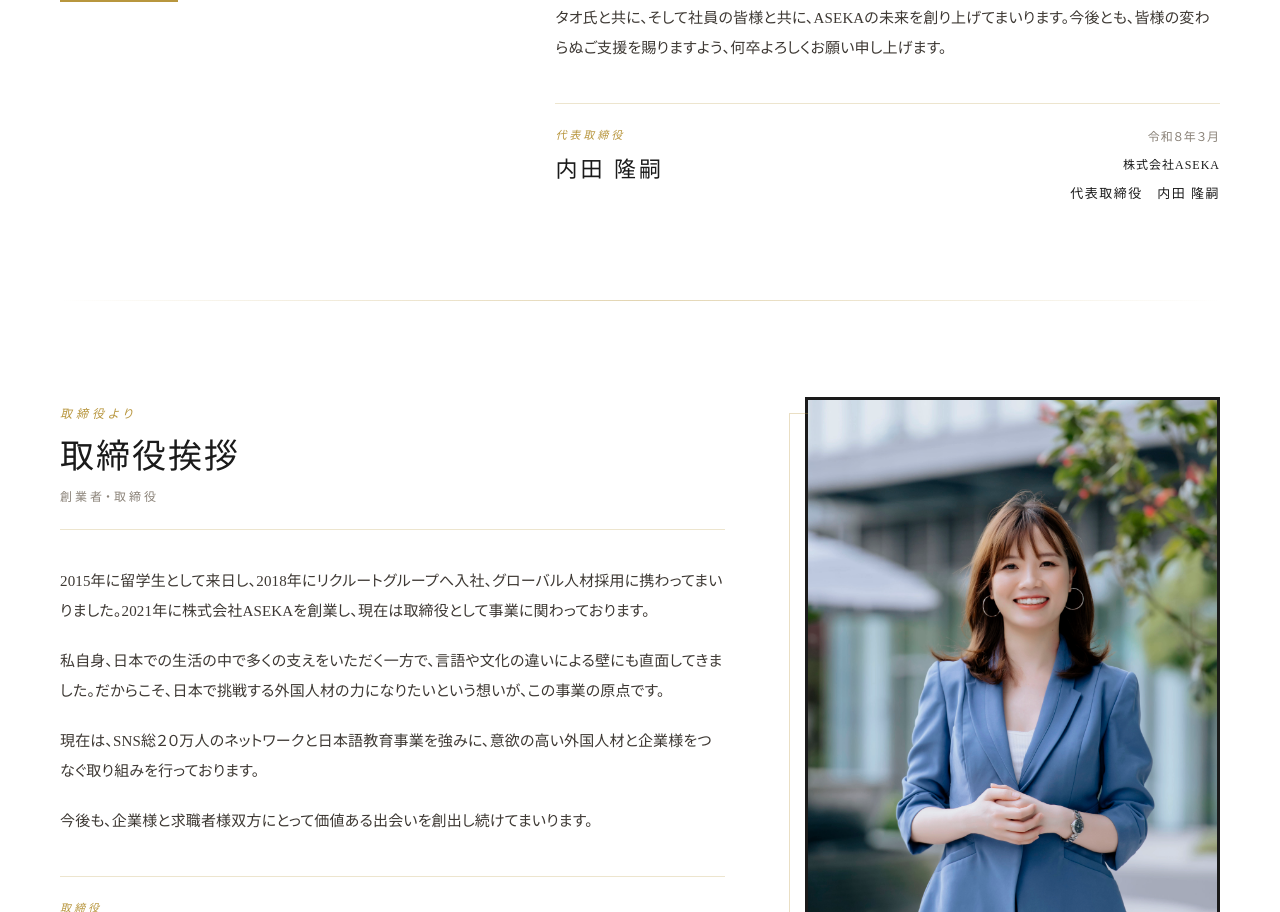
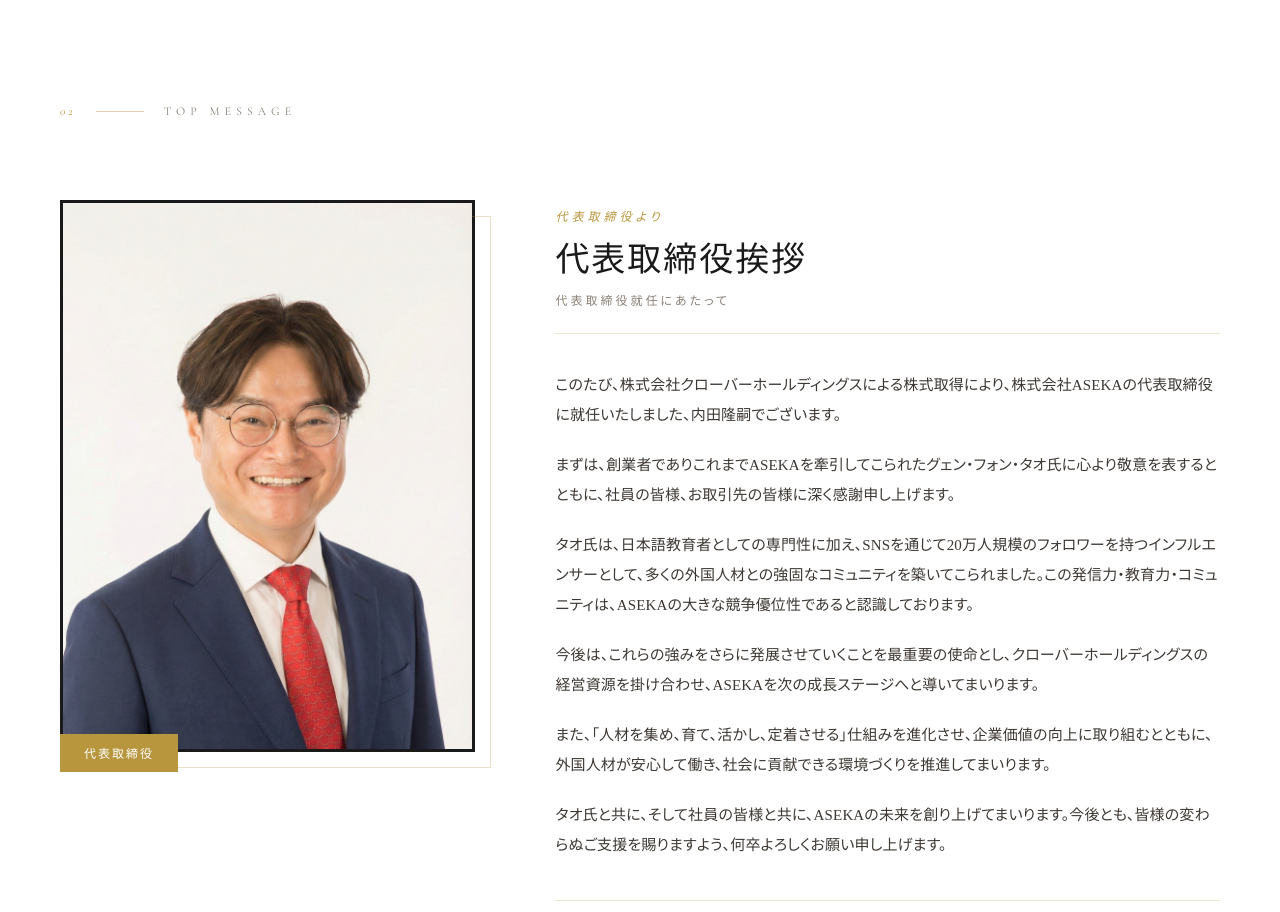
Before and after one commit to KKAI90/aseka-website-dev, a Next.js app: page /about in a window 1280 px wide. Shown: the part 1888-2800 px from the top of the page. Built offline with nearby package versions, Linux system fonts and the light colour scheme.

Commit message:
revert: restore About page to April 8 state
Restores about/page.tsx (re-adds Philosophy + PhotoStrip sections),
Hero.tsx (team-office-1.jpg background), TopMessage.tsx, and
CompanyInfo.tsx to pre-April-9 state.

Co-Authored-By: Claude Sonnet 4.6 <noreply@anthropic.com>

```diff
--- a/src/app/about/page.tsx
+++ b/src/app/about/page.tsx
@@ -1,5 +1,6 @@
 import Navbar from "@/components/Navbar";
 import Hero from "@/components/Hero";
+import Philosophy from "@/components/Philosophy";
 import PhotoStrip from "@/components/PhotoStrip";
 import TopMessage from "@/components/TopMessage";
 import CompanyInfo from "@/components/CompanyInfo";
@@ -11,6 +12,7 @@ export default function AboutPage() {
     <main>
       <Navbar />
       <Hero />
+      <Philosophy />
       <PhotoStrip />
       <TopMessage />
       <CompanyInfo />
--- a/src/components/CompanyInfo.tsx
+++ b/src/components/CompanyInfo.tsx
@@ -13,10 +13,9 @@ const ROWS = {
     { label: "本社",          value: "〒101-0025 東京都千代田区神田佐久間町 3-27-3\nレーベンハークビル 5F" },
     { label: "連絡先",        value: "03-6231-9969", href: "tel:0362319969" },
     { label: "会社サイト",    value: "aseka.co.jp",  href: "http://aseka.co.jp", target: "_blank" },
-    { label: "事業内容", span: true, value: "外国人人材紹介及び支援業務\n外国人向け日本語教育サービス" },
-    { label: "許認可・届出", span: true, value: "有料職業紹介事業（許可番号：13-ユ-313472）\n登録支援機関（登録番号：22登-007089）" },
+    { label: "事業内容", span: true, value: "登録支援機関（登録番号：22登-007089）\n有料職業紹介事業（許可番号：13-ゆ-313472）\n人材育成サービス" },
     { label: "顧問",          value: "税理士法人大石会計事務所" },
-    { label: "グループ会社",  value: "株式会社クローバーホールディングス" },
+    { label: "関係会社",      value: "株式会社THAO TOKYO（タオ トウキョウ）" },
     { label: "主要取引銀行", span: true, value: "三井住友銀行 新宿岩戸支店 / 東京シティ信用金庫　秋葉原支店" },
   ] as Row[],
   EN: [
@@ -28,10 +27,9 @@ const ROWS = {
     { label: "Head Office",         value: "〒101-0025 Kanda Sakumacho 3-27-3, Chiyoda-ku, Tokyo\nRevenharque Building 5F" },
     { label: "Phone",               value: "03-6231-9969", href: "tel:0362319969" },
     { label: "Website",             value: "aseka.co.jp",  href: "http://aseka.co.jp", target: "_blank" },
-    { label: "Business", span: true, value: "Foreign HR Placement and Support Services\nJapanese Language Education Services for Foreign Nationals" },
-    { label: "Licenses", span: true, value: "Fee-based Employment Placement (Permit No.: 13-ユ-313472)\nRegistered Support Organization (No.: 22登-007089)" },
+    { label: "Business", span: true, value: "Registered Support Organization (No.: 22登-007089)\nFee-based Employment Placement (No.: 13-ゆ-313472)\nHuman Resource Development Services" },
     { label: "Advisor",             value: "Oishi Accounting Tax Corporation" },
-    { label: "Group Company",       value: "Clover Holdings Co., Ltd." },
+    { label: "Affiliated Co.",      value: "THAO TOKYO Co., Ltd." },
     { label: "Main Banks", span: true, value: "SMBC Shinjuku Iwato Branch / Tokyo City Shinkin Bank Akihabara Branch" },
   ] as Row[],
   VN: [
@@ -43,10 +41,9 @@ const ROWS = {
     { label: "Trụ sở chính",       value: "〒101-0025 3-27-3 Kanda Sakumacho, Chiyoda-ku, Tokyo\nTòa nhà Revenharque, Tầng 5" },
     { label: "Điện thoại",          value: "03-6231-9969", href: "tel:0362319969" },
     { label: "Website",             value: "aseka.co.jp",  href: "http://aseka.co.jp", target: "_blank" },
-    { label: "Dịch vụ", span: true, value: "Giới thiệu và Hỗ trợ Nhân sự Nước ngoài\nDịch vụ Giáo dục Tiếng Nhật cho Người Nước ngoài" },
-    { label: "Giấy phép", span: true, value: "Dịch vụ Giới thiệu Việc làm có Phí (Số: 13-ユ-313472)\nTổ chức Hỗ trợ Đăng ký (Số: 22登-007089)" },
+    { label: "Dịch vụ", span: true, value: "Tổ chức Hỗ trợ Đăng ký (Số: 22登-007089)\nDịch vụ Giới thiệu Việc làm có Phí (Số: 13-ゆ-313472)\nDịch vụ Phát triển Nhân lực" },
     { label: "Cố vấn",              value: "Văn phòng Kế toán Thuế Oishi" },
-    { label: "Công ty Tập đoàn",    value: "Công ty Cổ phần Clover Holdings" },
+    { label: "Công ty liên kết",    value: "Công ty Cổ phần THAO TOKYO" },
     { label: "Ngân hàng giao dịch", span: true, value: "SMBC Chi nhánh Shinjuku Iwato / Tokyo City Shinkin Bank Chi nhánh Akihabara" },
   ] as Row[],
 };
@@ -64,7 +61,7 @@ export default function CompanyInfo() {
   return (
     <section id="company" style={{ padding: "120px 60px", background: "var(--dark)" }}>
       <div style={{ display: "flex", alignItems: "center", gap: "20px", marginBottom: "72px" }}>
-        <span style={{ fontFamily: "'Cormorant Garamond', serif", fontSize: "12px", color: "var(--gold)", letterSpacing: "3px", fontStyle: "italic" }}>02</span>
+        <span style={{ fontFamily: "'Cormorant Garamond', serif", fontSize: "12px", color: "var(--gold)", letterSpacing: "3px", fontStyle: "italic" }}>03</span>
         <div style={{ width: "48px", height: "1px", background: "var(--gold)", opacity: 0.45, flexShrink: 0 }} />
         <span style={{ fontFamily: "'Cormorant Garamond', serif", fontSize: "12px", letterSpacing: "5px", color: "rgba(250,247,242,0.45)", textTransform: "uppercase" }}>Company Overview</span>
       </div>
--- a/src/components/Hero.tsx
+++ b/src/components/Hero.tsx
@@ -23,13 +23,13 @@ export default function Hero() {
 
       {/* Background photo — full screen */}
       <img
-        src="/images/ズェン.jpg"
+        src="/images/team-office-1.jpg"
         alt="ASEKA Office"
         style={{
           position: "absolute", inset: 0,
           width: "100%", height: "100%",
           objectFit: "cover",
-          objectPosition: "center center",
+          objectPosition: "center 30%",
         }}
       />
 
--- a/src/components/TopMessage.tsx
+++ b/src/components/TopMessage.tsx
@@ -7,11 +7,10 @@ const T = {
     uchida: {
       eyebrow: "代表取締役より",
       title: "代表取締役挨拶",
-      subtitle: "",
+      subtitle: "代表取締役就任にあたって",
       ceoLabel: "代表取締役",
       ceoSignatureLabel: "代表取締役",
       ceoName: "内田 隆嗣",
-      closing: { date: "令和８年３月", company: "株式会社ASEKA", name: "代表取締役　内田 隆嗣" },
       paragraphs: [
         "このたび、株式会社クローバーホールディングスによる株式取得により、株式会社ASEKAの代表取締役に就任いたしました、内田隆嗣でございます。",
         "まずは、創業者でありこれまでASEKAを牽引してこられたグェン・フォン・タオ氏に心より敬意を表するとともに、社員の皆様、お取引先の皆様に深く感謝申し上げます。",
@@ -28,7 +27,6 @@ const T = {
       ceoLabel: "取締役",
       ceoSignatureLabel: "取締役",
       ceoName: "グェン　フォン　タオ",
-      closing: null,
       paragraphs: [
         "2015年に留学生として来日し、2018年にリクルートグループへ入社、グローバル人材採用に携わってまいりました。2021年に株式会社ASEKAを創業し、現在は取締役として事業に関わっております。",
         "私自身、日本での生活の中で多くの支えをいただく一方で、言語や文化の違いによる壁にも直面してきました。だからこそ、日本で挑戦する外国人材の力になりたいという想いが、この事業の原点です。",
@@ -42,11 +40,10 @@ const T = {
     uchida: {
       eyebrow: "From the Representative Director",
       title: "Representative Director's Message",
-      subtitle: "",
+      subtitle: "On My Appointment as Representative Director",
       ceoLabel: "Representative Director",
       ceoSignatureLabel: "Representative Director",
       ceoName: "Takashi Uchida",
-      closing: { date: "March 2026", company: "ASEKA Co., Ltd.", name: "Representative Director   Takashi Uchida" },
       paragraphs: [
         "I am Takashi Uchida, appointed as Representative Director of ASEKA Co., Ltd. following the acquisition of shares by Clover Holdings Co., Ltd.",
         "First and foremost, I would like to express my deepest respect to Ms. Nguyen Phuong Thao, the founder who has led ASEKA with dedication, and extend my sincere gratitude to all employees and business partners.",
@@ -63,7 +60,6 @@ const T = {
       ceoLabel: "Director",
       ceoSignatureLabel: "Director",
       ceoName: "Nguyen Phuong Thao",
-      closing: null,
       paragraphs: [
         "I came to Japan in 2015 as an international student, joined Recruit Group in 2018, and was involved in global talent recruitment. In 2021, I co-founded ASEKA Co., Ltd. and currently serve as a Director.",
         "While living in Japan, I have received tremendous support from those around me, yet I have also faced barriers due to language and cultural differences. That experience is the very foundation of what drives this business — a sincere desire to empower foreign professionals who are taking on the challenge of working in Japan.",
@@ -77,11 +73,10 @@ const T = {
     uchida: {
       eyebrow: "Từ Giám đốc Điều hành",
       title: "Thông điệp Giám đốc Điều hành",
-      subtitle: "",
+      subtitle: "Nhân dịp nhậm chức Giám đốc Điều hành",
       ceoLabel: "Giám đốc Điều hành",
       ceoSignatureLabel: "Giám đốc Điều hành",
       ceoName: "Uchida Takashi (内田 隆嗣)",
-      closing: { date: "Tháng 3, 2026", company: "Công ty Cổ phần ASEKA", name: "Giám đốc Điều hành   Uchida Takashi" },
       paragraphs: [
         "Tôi là Uchida Takashi, được bổ nhiệm làm Giám đốc Điều hành Công ty Cổ phần ASEKA sau khi Clover Holdings Co., Ltd. hoàn tất việc mua lại cổ phần.",
         "Trước hết, tôi xin bày tỏ sự kính trọng sâu sắc đối với bà Nguyễn Phương Thảo — người sáng lập đã dẫn dắt ASEKA với tất cả tâm huyết, và gửi lời cảm ơn chân thành đến toàn thể nhân viên cũng như các đối tác kinh doanh.",
@@ -98,7 +93,6 @@ const T = {
       ceoLabel: "Giám đốc",
       ceoSignatureLabel: "Giám đốc",
       ceoName: "Nguyễn Phương Thảo",
-      closing: null,
       paragraphs: [
         "Tôi đến Nhật Bản năm 2015 với tư cách sinh viên du học, gia nhập Recruit Group năm 2018 và tham gia vào tuyển dụng nhân tài toàn cầu. Năm 2021, tôi đồng sáng lập Công ty Cổ phần ASEKA và hiện đang giữ vai trò Giám đốc.",
         "Trong cuộc sống tại Nhật, tôi đã nhận được rất nhiều sự hỗ trợ từ mọi người, nhưng cũng đối mặt với những rào cản về ngôn ngữ và văn hóa. Chính những trải nghiệm đó là nguồn gốc của sự nghiệp này — mong muốn chân thành được trở thành chỗ dựa cho những người nước ngoài đang dũng cảm thách thức bản thân tại Nhật Bản.",
@@ -109,16 +103,14 @@ const T = {
   },
 };
 
-type Closing = { date: string; company: string; name: string } | null;
-
 function PersonBlock({
   photoSrc, photoAlt, eyebrow, title, subtitle,
-  ceoLabel, ceoSignatureLabel, ceoName, paragraphs, photoLeft, closing,
+  ceoLabel, ceoSignatureLabel, ceoName, paragraphs, photoLeft,
 }: {
   photoSrc: string; photoAlt: string;
   eyebrow: string; title: string; subtitle: string;
   ceoLabel: string; ceoSignatureLabel: string; ceoName: string;
-  paragraphs: string[]; photoLeft: boolean; closing: Closing;
+  paragraphs: string[]; photoLeft: boolean;
 }) {
   const photo = (
     <div style={{ position: "relative" }}>
@@ -171,16 +163,12 @@ function PersonBlock({
         fontFamily: "'Noto Serif JP', serif",
         fontSize: "clamp(22px, 2.8vw, 34px)", fontWeight: 400,
         color: "var(--dark)", letterSpacing: "2px",
-        marginBottom: subtitle ? "8px" : "36px",
-        paddingBottom: subtitle ? "0" : "24px",
-        borderBottom: subtitle ? "none" : "1px solid rgba(184,150,62,0.25)",
-        lineHeight: 1.3,
+        marginBottom: "8px", lineHeight: 1.3,
       }}>
         {title}
       </h2>
 
-      {/* Subtitle (only if non-empty) */}
-      {subtitle && (
+      {/* Subtitle */}
       <p style={{
         fontFamily: "'Noto Sans JP', sans-serif",
         fontSize: "12px", letterSpacing: "3px",
@@ -190,28 +178,24 @@ function PersonBlock({
       }}>
         {subtitle}
       </p>
-      )}
 
       {/* Paragraphs */}
-      {paragraphs.map((p, i) => (
+      {paragraphs.map((text, i) => (
         <p key={i} style={{
           fontFamily: "'Noto Serif JP', serif",
           fontSize: "15px", lineHeight: 2,
           color: "#3d3833", marginBottom: "20px", letterSpacing: "0.01em",
         }}>
-          {p}
+          {text}
         </p>
       ))}
 
-      {/* Signature row */}
+      {/* Signature */}
       <div style={{
         marginTop: "40px", paddingTop: "24px",
         borderTop: "1px solid rgba(184,150,62,0.25)",
-        display: "flex", justifyContent: "space-between", alignItems: "flex-start",
-        gap: "24px",
+        display: "flex", flexDirection: "column", gap: "8px",
       }}>
-        {/* Left: name signature */}
-        <div style={{ display: "flex", flexDirection: "column", gap: "8px" }}>
         <span style={{
           fontFamily: "'Cormorant Garamond', serif",
           fontSize: "11px", letterSpacing: "3px",
@@ -226,25 +210,6 @@ function PersonBlock({
         }}>
           {ceoName}
         </div>
-        </div>
-
-        {/* Right: closing block (date / company / full name) — Uchida only */}
-        {closing && (
-          <div style={{
-            display: "flex", flexDirection: "column", gap: "10px",
-            textAlign: "right", alignSelf: "flex-end",
-          }}>
-            <span style={{ fontFamily: "'Noto Serif JP', serif", fontSize: "12px", color: "var(--warm-gray)", letterSpacing: "1px" }}>
-              {closing.date}
-            </span>
-            <span style={{ fontFamily: "'Noto Serif JP', serif", fontSize: "12px", color: "var(--dark)", letterSpacing: "1px" }}>
-              {closing.company}
-            </span>
-            <span style={{ fontFamily: "'Noto Serif JP', serif", fontSize: "13px", color: "var(--dark)", letterSpacing: "1.5px", fontWeight: 500 }}>
-              {closing.name}
-            </span>
-          </div>
-        )}
       </div>
     </div>
   );
@@ -269,12 +234,12 @@ export default function TopMessage() {
     <section style={{ padding: "120px 60px", background: "white" }}>
       {/* Section header */}
       <div style={{ display: "flex", alignItems: "center", gap: "20px", marginBottom: "80px" }}>
-        <span style={{ fontFamily: "'Cormorant Garamond', serif", fontSize: "12px", color: "var(--gold)", letterSpacing: "3px", fontStyle: "italic" }}>01</span>
+        <span style={{ fontFamily: "'Cormorant Garamond', serif", fontSize: "12px", color: "var(--gold)", letterSpacing: "3px", fontStyle: "italic" }}>02</span>
         <div style={{ width: "48px", height: "1px", background: "var(--gold)", opacity: 0.45, flexShrink: 0 }} />
         <span style={{ fontFamily: "'Cormorant Garamond', serif", fontSize: "12px", letterSpacing: "5px", color: "var(--warm-gray)", textTransform: "uppercase" }}>{t.sectionLabel}</span>
       </div>
 
-      {/* Uchida — photo left, text right */}
+      {/* Uchida — photo left, text right (FIRST) */}
       <PersonBlock
         photoSrc="/images/ceo-uchida.jpg"
         photoAlt={t.uchida.ceoName}
@@ -289,7 +254,7 @@ export default function TopMessage() {
         background: "linear-gradient(to right, transparent, rgba(184,150,62,0.4), transparent)",
       }} />
 
-      {/* Thao — text left, photo right */}
+      {/* Thao — text left, photo right (SECOND) */}
       <PersonBlock
         photoSrc="/images/ceo-portrait.jpg"
         photoAlt={t.thao.ceoName}
```
Lines whose indentation alone changed are shown as unchanged.
